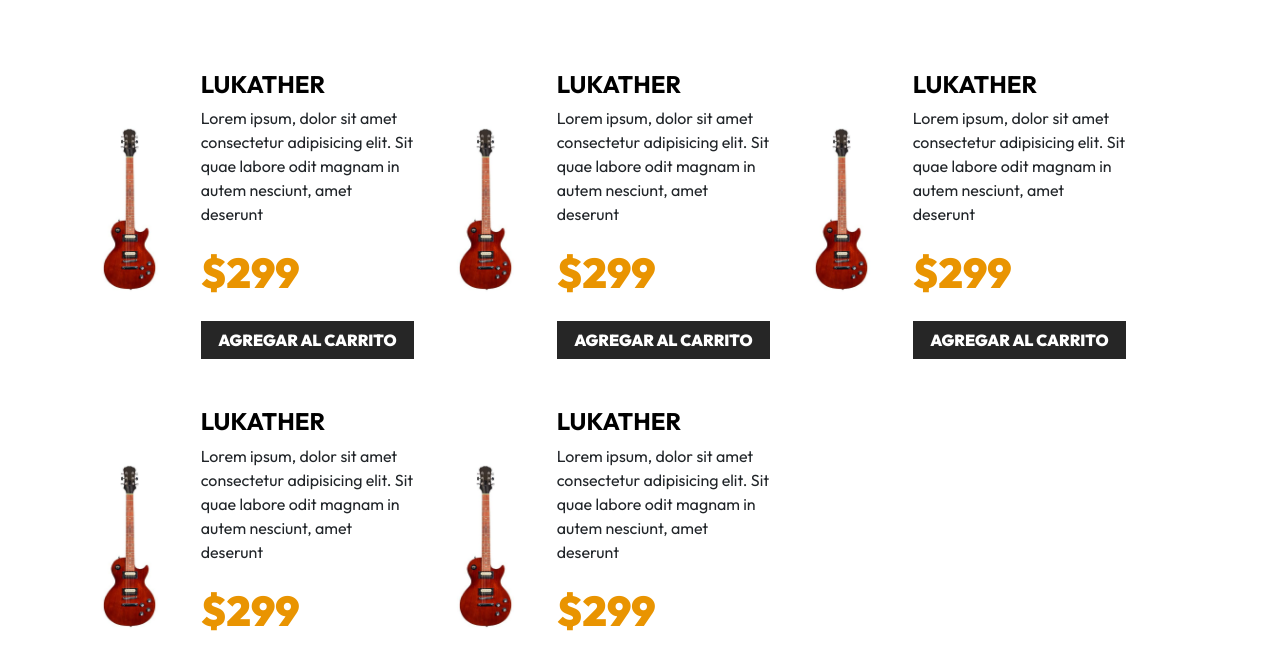
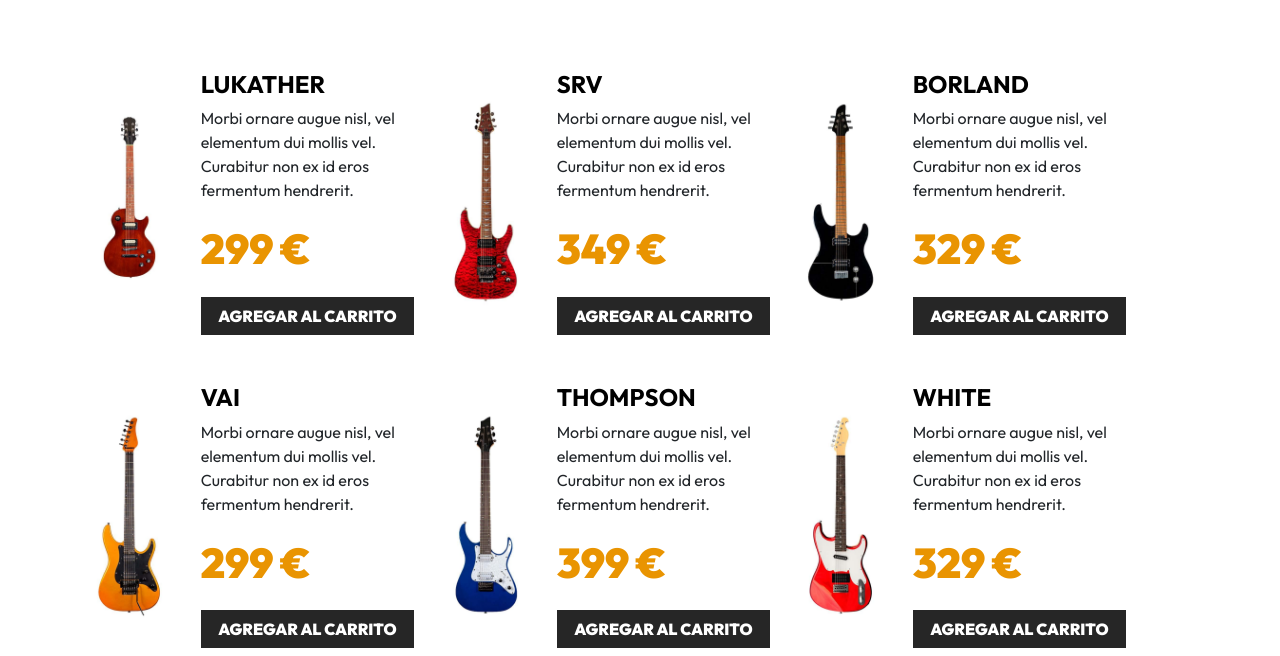
Before and after one commit to AdrianDelMoral/guitarla_shopping_cart, a React (Vite) app: page / in a window 1280 px wide. Shown: the part 296-952 px from the top of the page. Built offline with nearby package versions, Linux system fonts and the light colour scheme; the HTML template or start-up script is replaced by a standard one.

Commit message:
Adding props at Guitar Component

```diff
--- a/src/App.jsx
+++ b/src/App.jsx
@@ -1,7 +1,18 @@
+import { useState } from "react"
 import Guitar from "./components/Guitar"
 import Header from "./components/Header"
+import { db } from "./data/db"
 
 function App() {
+
+  // si no sabe sel estado inicial, inicializar con vacio/array vacio
+  const [data, setData] = useState(db)
+
+  /* // si no queremos utilizar dependencias, y fuese una api:
+  const [data, setData] = useState([])
+  useEffect(() =>{
+    setData(db)
+  }, []) */
 
   return (
     <>
@@ -11,16 +22,12 @@
       <main className="container-xl mt-5">
         <h2 className="text-center">Nuestra Colección</h2>
         <div className="row mt-5">
-
-          <Guitar/>
-
-          <Guitar/>
-
-          <Guitar/>
-
-          <Guitar/>
-
-          <Guitar/>
+          {data.map((guitar) => (
+              <Guitar
+                key={guitar.id}
+                guitar={guitar}
+              />
+          ))}
 
         </div>
       </main>
--- a/src/components/Guitar.jsx
+++ b/src/components/Guitar.jsx
@@ -1,16 +1,19 @@
-export default function Guitar() {
+export default function Guitar({guitar}) {
+
+  const { id, name, image, description, price } = guitar
+
   return (
       <div className="col-md-6 col-lg-4 my-4 row align-items-center">
         <div className="col-4">
           <img className="img-fluid"
-            src="./public/img/guitarra_01.jpg"
-            alt="imagen guitarra" />
+            src={`/img/${image}.jpg`}
+            alt={`imagen ${image}`} />
         </div>
+
         <div className="col-8">
-          <h3 className="text-black fs-4 fw-bold text-uppercase">Lukather</h3>
-          <p>Lorem ipsum, dolor sit amet consectetur adipisicing elit. Sit quae labore odit magnam in autem nesciunt,
-            amet deserunt</p>
-          <p className="fw-black text-primary fs-3">$299</p>
+          <h3 className="text-black fs-4 fw-bold text-uppercase">{name}</h3>
+          <p>{description}</p>
+          <p className="fw-black text-primary fs-3">{price} €</p>
           <button type="button"
             className="btn btn-dark w-100">Agregar al Carrito</button>
         </div>
--- /dev/null
+++ b/src/data/db.js
@@ -0,0 +1,86 @@
+export const db = [
+    {
+        id: 1,
+        name: 'Lukather',
+        image: 'guitarra_01',
+        description: 'Morbi ornare augue nisl, vel elementum dui mollis vel. Curabitur non ex id eros fermentum hendrerit.',
+        price: 299,
+    },
+    {
+        id: 2,
+        name: 'SRV',
+        image: 'guitarra_02',
+        description: 'Morbi ornare augue nisl, vel elementum dui mollis vel. Curabitur non ex id eros fermentum hendrerit.',
+        price: 349,
+    },
+    {
+        id: 3,
+        name: 'Borland',
+        image: 'guitarra_03',
+        description: 'Morbi ornare augue nisl, vel elementum dui mollis vel. Curabitur non ex id eros fermentum hendrerit.',
+        price: 329,
+    },
+    {
+        id: 4,
+        name: 'VAI',
+        image: 'guitarra_04',
+        description: 'Morbi ornare augue nisl, vel elementum dui mollis vel. Curabitur non ex id eros fermentum hendrerit.',
+        price: 299,
+    },
+    {
+        id: 5,
+        name: 'Thompson',
+        image: 'guitarra_05',
+        description: 'Morbi ornare augue nisl, vel elementum dui mollis vel. Curabitur non ex id eros fermentum hendrerit.',
+        price: 399,
+    },
+    {
+        id: 6,
+        name: 'White',
+        image: 'guitarra_06',
+        description: 'Morbi ornare augue nisl, vel elementum dui mollis vel. Curabitur non ex id eros fermentum hendrerit.',
+        price: 329,
+    },
+    {
+        id: 7,
+        name: 'Cobain',
+        image: 'guitarra_07',
+        description: 'Morbi ornare augue nisl, vel elementum dui mollis vel. Curabitur non ex id eros fermentum hendrerit.',
+        price: 349,
+    },
+    {
+        id: 8,
+        name: 'Dale',
+        image: 'guitarra_08',
+        description: 'Morbi ornare augue nisl, vel elementum dui mollis vel. Curabitur non ex id eros fermentum hendrerit.',
+        price: 379,
+    },
+    {
+        id: 9,
+        name: 'Krieger',
+        image: 'guitarra_09',
+        description: 'Morbi ornare augue nisl, vel elementum dui mollis vel. Curabitur non ex id eros fermentum hendrerit.',
+        price: 289,
+    },
+    {
+        id: 10,
+        name: 'Campbell',
+        image: 'guitarra_10',
+        description: 'Morbi ornare augue nisl, vel elementum dui mollis vel. Curabitur non ex id eros fermentum hendrerit.',
+        price: 349,
+    },
+    {
+        id: 11,
+        name: 'Reed',
+        image: 'guitarra_11',
+        description: 'Morbi ornare augue nisl, vel elementum dui mollis vel. Curabitur non ex id eros fermentum hendrerit.',
+        price: 399,
+    },
+    {
+        id: 12,
+        name: 'Hazel',
+        image: 'guitarra_12',
+        description: 'Morbi ornare augue nisl, vel elementum dui mollis vel. Curabitur non ex id eros fermentum hendrerit.',
+        price: 379,
+    },
+]
--- a/src/index.css
+++ b/src/index.css
@@ -45,11 +45,15 @@
     font-size: 10px;
     border-radius: 50%;
     padding: 5px 9px;
+    border-width: 1px;
+    border-radius: 0.375rem;
 }
 
 #carrito .btn-dark {
     padding: 0 2px;
     margin: 0 3px;
+    border-width: 1px;
+    border-radius: 0.375rem;
 }
 
 .m-0 {
```
